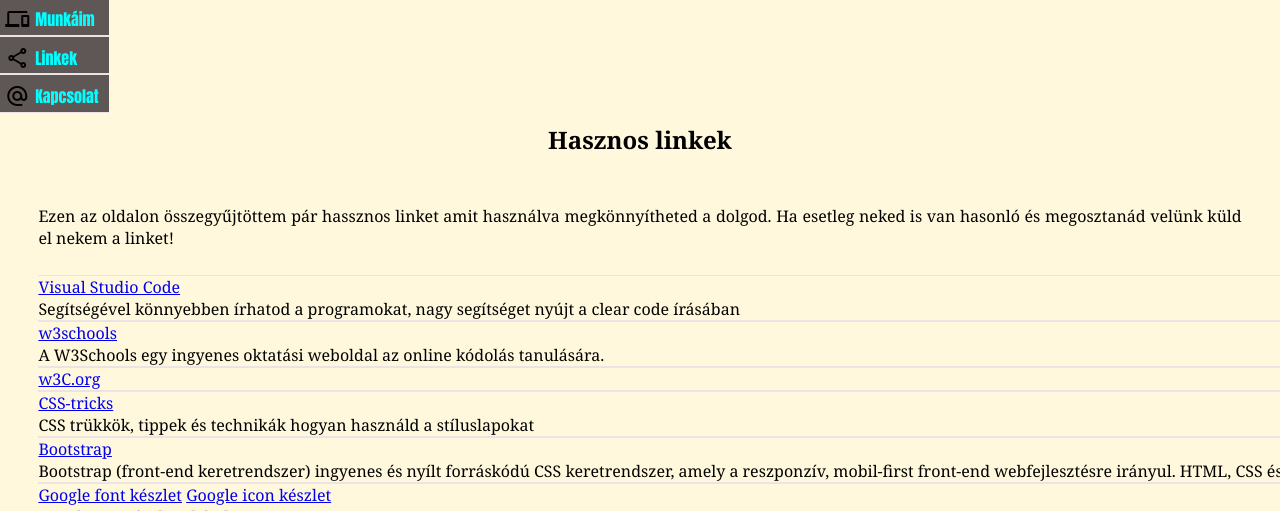
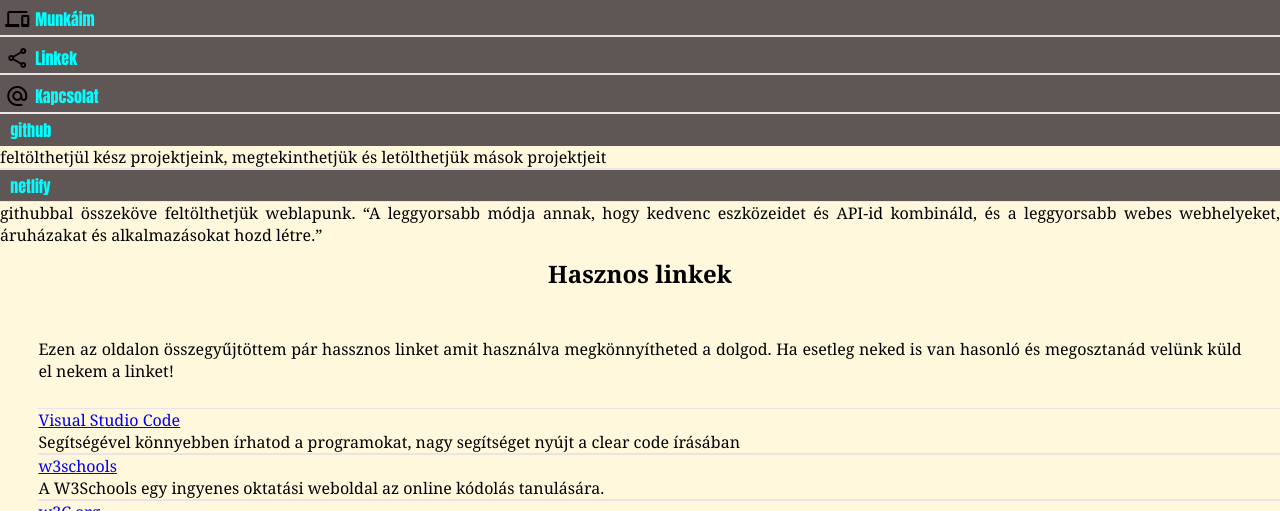
Before and after one commit to Kpityi/Programozo2022, a plain HTML site: page links.html in a window 1280 px wide. Both pictures are taken after a click on the link "menu". Shown: the part 213-724 px from the top of the page. Drawn offline with Linux system fonts and the light colour scheme.

Commit message:
pár link hozzáadva

```diff
--- a/links.html
+++ b/links.html
@@ -48,6 +48,12 @@
                             <span class="material-icons-outlined">alternate_email </span>Kapcsolat
                         </a>
                     </li>
+                    <li>
+                        <a href="github.com" target="_blank">github</a>
+                        <p>feltölthetjül kész projektjeink, megtekinthetjük és letölthetjük mások projektjeit </p>
+                    </li>
+                    <li><a href="https://www.netlify.com/" target="_blank">netlify</a></li>
+                    <p>githubbal összeköve feltölthetjük weblapunk. <q>A leggyorsabb módja annak, hogy kedvenc eszközeidet és API-id kombináld, és a leggyorsabb webes webhelyeket, áruházakat és alkalmazásokat hozd létre.</q></p>
                 </ul>
             </div>
     </div>
```
